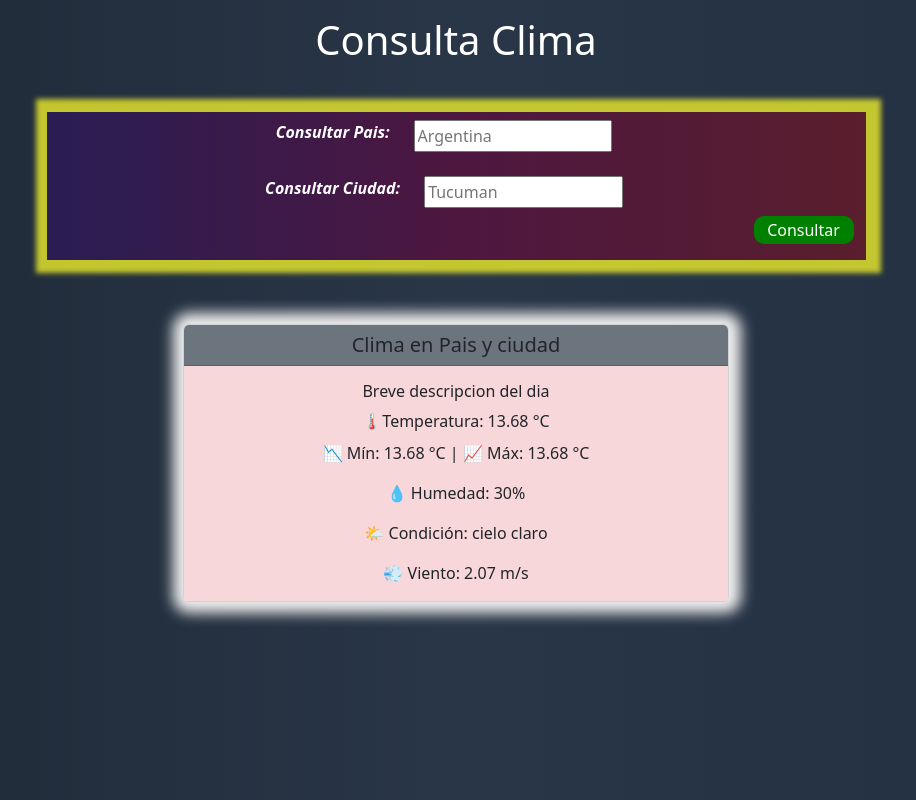
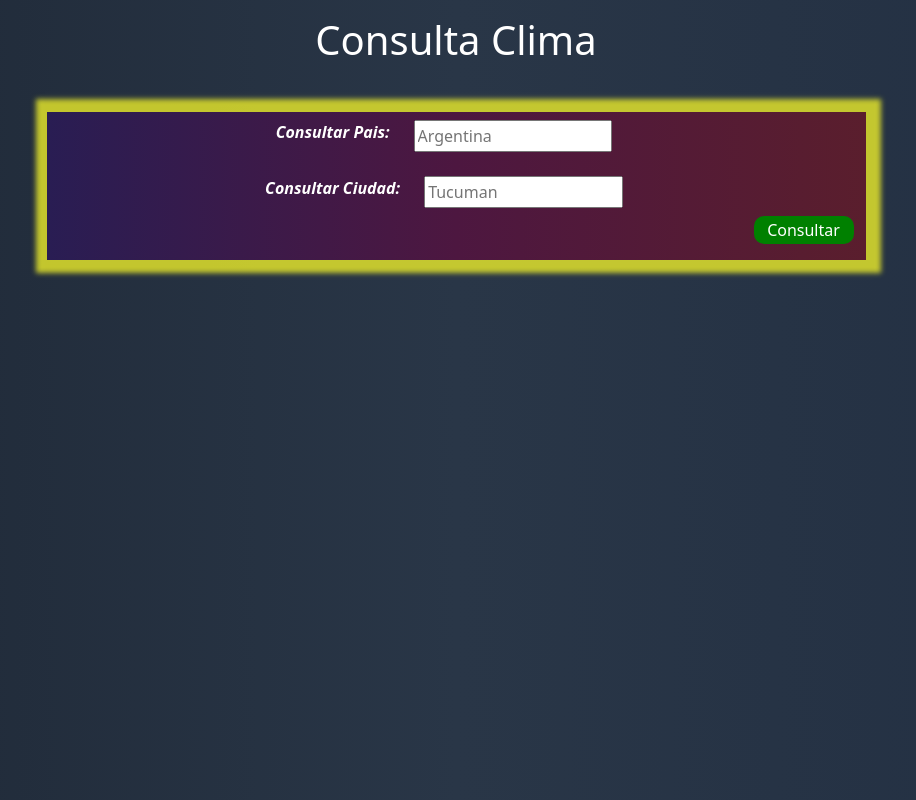
Before and after one commit to Lucaspozziok64/webClima-ReactVite, a React (Vite) app: page / in a window 1280 px wide. Shown: the whole page, without its empty margins (184-1100 px from the left). Built offline with nearby package versions, Linux system fonts and the light colour scheme.

Commit message:
logramos mostrar datos del clima de la api en el componente infoClima

```diff
--- a/package.json
+++ b/package.json
@@ -12,6 +12,7 @@
   "dependencies": {
     "bootstrap": "^5.3.7",
     "react": "^19.1.0",
+    "react-bootstrap": "^2.10.10",
     "react-dom": "^19.1.0"
   },
   "devDependencies": {
--- a/src/App.jsx
+++ b/src/App.jsx
@@ -1,34 +1,70 @@
-import { useEffect } from 'react'
-import './App.css'
-import FormularioClima from './components/FormularioClima'
-import Titulo from './components/Titulo'
-import 'bootstrap/dist/css/bootstrap.min.css'
-import InfoClima from './components/InfoClima'
+import { useEffect, useState } from "react";
+import "./App.css";
+import FormularioClima from "./components/FormularioClima";
+import Titulo from "./components/Titulo";
+import "bootstrap/dist/css/bootstrap.min.css";
+import InfoClima from "./components/InfoClima";
+import { Spinner } from "react-bootstrap";
 
 function App() {
-
-  useEffect(()=> {
-    obtenerCima()
-  })
+  const [climaPais, setClimaPais] = useState("");
+  const [climaCiudad, setClimaCiudad] = useState("");
+  const [climas, setClimas] = useState(null);
+  const [mostrarSpinner, setMostrarSpinner] = useState(false)
 
   const obtenerCima = async () => {
-    {/*const respuesta = await fetch('https://api.openweathermap.org/data/2.5/weather?q=London&lang=es&appid=a18aaf89ecdc6baf3a70d28064366d5b');
-    const datos = await respuesta.json()
-    console.log(datos)*/}
+    try {
+      const respuesta = await fetch(
+        `https://api.openweathermap.org/data/2.5/weather?q=${climaCiudad},${climaPais}&lang=es&units=metric&appid=a18aaf89ecdc6baf3a70d28064366d5b`
+      );
+      const datos = await respuesta.json();
+
+      if (datos.cod === 200) {
+        const climaFormateado = {
+          descripcion: datos.weather[0].description,
+          temperatura: datos.main.temp,
+          tempMin: datos.main.temp_min,
+          tempMax: datos.main.temp_max,
+          humedad: datos.main.humidity,
+          condicion: datos.weather[0].main,
+          viento: datos.wind.speed,
+          ciudad: datos.name,
+          pais: datos.sys.country,
+        };
+        setClimas(climaFormateado);
+        setMostrarSpinner(false)
+      } else {
+        alert('Pais o ciudad no reconocido')
+      }
+    } catch (error) {
+      console.log("Error al obtener el clima:", error);
+    }finally {
+    setMostrarSpinner(false); // Ocultar spinner
   }
+  };
+
   return (
     <>
-      <main className='container my-3'>
+      <main className="container my-3">
         <Titulo />
-        <section className='container my-5'>
-          <FormularioClima />
+        <section className="container my-5">
+          <FormularioClima
+            setClimaCiudad={setClimaCiudad}
+            setClimaPais={setClimaPais}
+            climaCiudad={climaCiudad}
+            climaPais={climaPais}
+            setMostrarSpinner={setMostrarSpinner}
+            obtenerCima={obtenerCima}
+          />
         </section>
-        <section className='container d-flex justify-content-center'>
-          <InfoClima />
-        </section>
+        {mostrarSpinner ? (<div className="my-3 d-flex justify-content-center">
+            <Spinner animation="grow" variant="ligth" />
+          </div>) :      <section className="container d-flex justify-content-center">
+          {climas && <InfoClima clima={climas} />}
+        </section>}
       </main>
     </>
-  )
+  );
 }
 
-export default App
+export default App;
--- a/src/components/FormularioClima.jsx
+++ b/src/components/FormularioClima.jsx
@@ -1,8 +1,19 @@
+const FormularioClima = ({
+  setClimaPais,
+  setClimaCiudad,
+  climaPais,
+  climaCiudad,
+  setMostrarSpinner,
+  obtenerCima
+}) => {
+  const handleSubmit = (e) => {
+    e.preventDefault(); // Evita recargar la página
+    obtenerCima(); // Llama a la función que hace la petición
+    setMostrarSpinner(true)
+  };
 
-
-const FormularioClima = () => {
-    return (
-      <form className="container w-75 d-flex flex-column formulario">
+  return (
+    <form onSubmit={handleSubmit} className="container w-75 d-flex flex-column formulario">
       <div className="d-flex justify-content-center mb-4">
         <label className="form-label" style={{ fontStyle: "italic" }}>
           <strong>Consultar Pais:</strong>
@@ -10,9 +21,10 @@ const FormularioClima = () => {
         <input
           className="w-25 mx-4"
           placeholder="Argentina"
+          onChange={(e)=> {setClimaPais(e.target.value)}}
+          value={climaPais}
           required
-        >
-        </input>
+        ></input>
       </div>
       <div className="d-flex justify-content-center">
         <label className="form-label" style={{ fontStyle: "italic" }}>
@@ -21,15 +33,16 @@ const FormularioClima = () => {
         <input
           className="form-input w-25 mx-4"
           placeholder="Tucuman"
+          onChange={(e)=> {setClimaCiudad(e.target.value)}}
+          value={climaCiudad}
           required
-        >
-        </input>
+        ></input>
       </div>
       <div className="d-flex justify-content-center justify-content-md-end my-2">
         <button className="botonConsultar">Consultar</button>
       </div>
     </form>
-    );
+  );
 };
 
 export default FormularioClima;
--- a/src/components/InfoClima.jsx
+++ b/src/components/InfoClima.jsx
@@ -1,14 +1,14 @@
-const InfoClima = () => {
+const InfoClima = ({ clima }) => {
   return (
     <div className="card w-50 my-3">
-      <h5 className="card-header text-center bg-secondary">Clima en Pais y ciudad</h5>
+      <h5 className="card-header text-center bg-secondary">Clima en {clima.pais}, {clima.ciudad}</h5>
       <div className="card-body text-center bg-danger-subtle">
-        <h6 className="card-text">Breve descripcion del dia</h6>
-        <p className="card-title">🌡️Temperatura: 13.68 °C</p>
-        <p className="card-text">📉 Mín: 13.68 °C | 📈 Máx: 13.68 °C</p>
-        <p className="card-text">💧 Humedad: 30%</p>
-        <p className="card-text">🌤️ Condición: cielo claro</p>
-        <p className="card-text">💨 Viento: 2.07 m/s</p>
+        <h6 className="card-text">{clima.descripcion}</h6>
+        <p className="card-title">🌡️Temperatura: {clima.temperatura}</p>
+        <p className="card-text">📉 Mín: {clima.tempMin} °C | 📈 Máx: {clima.tempMax} °C</p>
+        <p className="card-text">💧 Humedad: {clima.humedad}%</p>
+        <p className="card-text">🌤️ Condición: {clima.condicion}</p>
+        <p className="card-text">💨 Viento: {clima.viento} m/s</p>
       </div>
     </div>
   );
```
Also changed, not shown: 1 other file (tests, documents, lock files or other folders).
